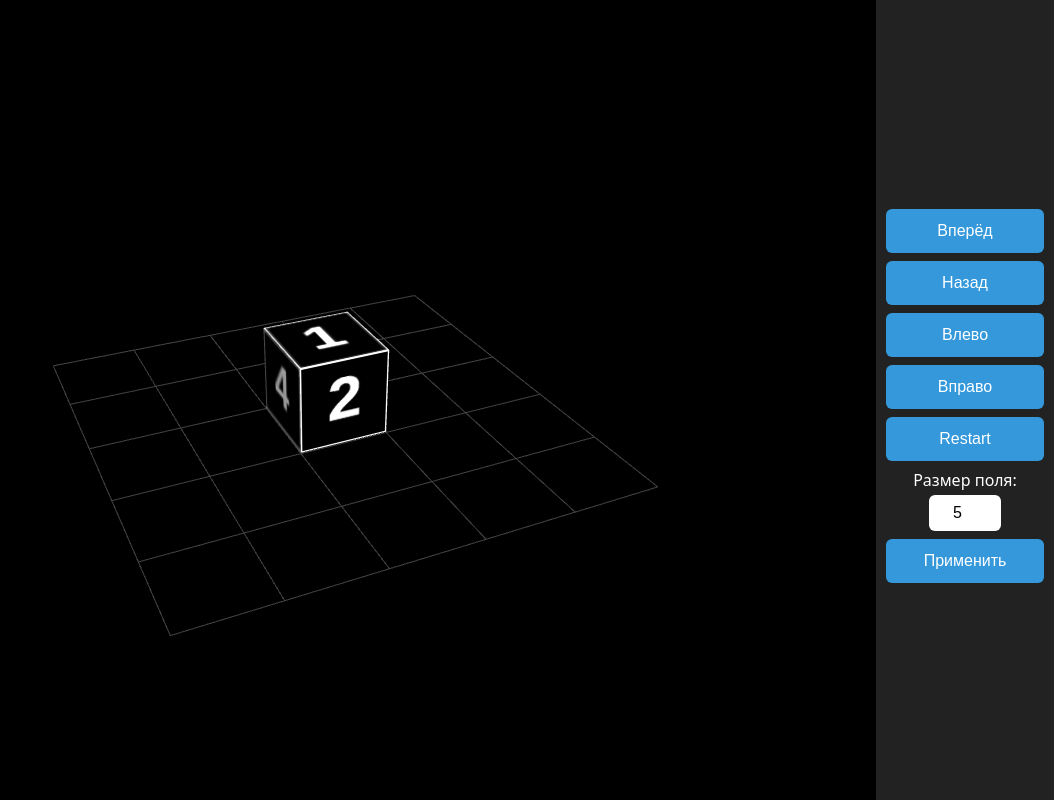
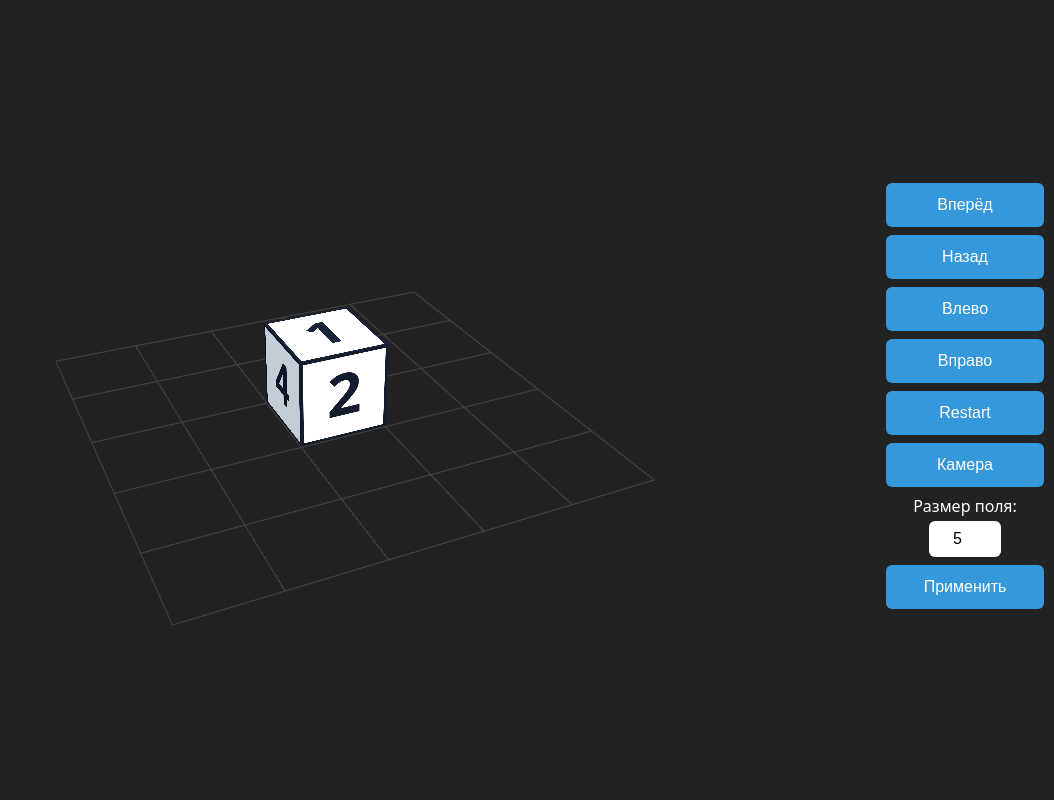
Before and after one commit to l3chat/CubeRoller, a plain HTML site: page cube3d.html in a window 1280 px wide. Shown: the whole page, without its empty margins (226-1280 px from the left). Drawn offline with nearby package versions, Linux system fonts and the light colour scheme; animation ran at ten frames a second.

Commit message:
Add 3D camera controls and improve layout stability

```diff
--- a/cube3d.html
+++ b/cube3d.html
@@ -19,6 +19,11 @@
             font-family: system-ui, -apple-system, BlinkMacSystemFont, "Segoe UI", sans-serif;
             overflow: hidden;
             overscroll-behavior: none;
+        }
+
+        body {
+            min-height: 100vh;
+            min-height: 100dvh;
         }
 
         #app {
@@ -43,6 +48,7 @@
             display: block;
             width: 100%;
             height: 100%;
+            touch-action: none;
         }
 
         #controls {
@@ -181,6 +187,7 @@
         <button type="button" onclick="roll('left')">Влево</button>
         <button type="button" onclick="roll('right')">Вправо</button>
         <button type="button" onclick="restart()">Restart</button>
+        <button type="button" onclick="fitCameraToGrid(true)">Камера</button>
         <label>
             Размер поля:
             <input type="number" id="gridSizeInput" value="5" min="1" max="20" inputmode="numeric">
@@ -191,14 +198,15 @@
 </div>
 
 <script src="https://cdnjs.cloudflare.com/ajax/libs/three.js/r128/three.min.js"></script>
+<script src="https://cdn.jsdelivr.net/npm/three@0.128.0/examples/js/controls/OrbitControls.js"></script>
 <script>
+"use strict";
 
 const viewport = document.getElementById('viewport');
 const gridSizeInput = document.getElementById('gridSizeInput');
 let gridSize = parseInt(gridSizeInput.value, 10) || 5;
+const cubeSize = 1;
 
-// === Создание текстур с цифрами ===
-// Для каждой стороны куба создаём canvas-текстуру с белой рамкой и цифрой.
 function createNumberTexture(number) {
     const size = 256;
     const canvas = document.createElement('canvas');
@@ -206,38 +214,44 @@
     canvas.height = size;
     const ctx = canvas.getContext('2d');
 
-    ctx.clearRect(0, 0, size, size);
+    ctx.fillStyle = '#f4f6f8';
+    ctx.fillRect(0, 0, size, size);
 
-    ctx.strokeStyle = 'white';
+    ctx.strokeStyle = '#111827';
     ctx.lineWidth = 8;
-    ctx.strokeRect(0, 0, size, size);
+    ctx.strokeRect(4, 4, size - 8, size - 8);
 
-    ctx.fillStyle = 'white';
-    ctx.font = 'bold 180px sans-serif';
+    ctx.fillStyle = '#111827';
+    ctx.font = 'bold 180px system-ui, sans-serif';
     ctx.textAlign = 'center';
     ctx.textBaseline = 'middle';
-    ctx.fillText(number.toString(), size / 2, size / 2);
+    ctx.fillText(number.toString(), size / 2, size / 2 + 8);
 
     const texture = new THREE.CanvasTexture(canvas);
+    texture.minFilter = THREE.LinearFilter;
+    texture.magFilter = THREE.LinearFilter;
     return texture;
 }
 
-// Сцена, камера, рендер
-// Рендерер живёт внутри отдельного контейнера, а не растягивается поверх всей страницы.
 const scene = new THREE.Scene();
 const camera = new THREE.PerspectiveCamera(45, 1, 0.1, 1000);
-const renderer = new THREE.WebGLRenderer({antialias: true});
-renderer.setPixelRatio(Math.min(window.devicePixelRatio || 1, 2));
+const renderer = new THREE.WebGLRenderer({ antialias: true });
+renderer.setClearColor(0x222222, 1);
 viewport.appendChild(renderer.domElement);
 
-// Освещение
-scene.add(new THREE.AmbientLight(0xffffff, 0.6));
-const directional = new THREE.DirectionalLight(0xffffff, 0.8);
+const orbitControls = new THREE.OrbitControls(camera, renderer.domElement);
+orbitControls.enableDamping = true;
+orbitControls.dampingFactor = 0.08;
+orbitControls.target.set(0, 0.15, 0);
+
+scene.add(new THREE.AmbientLight(0xffffff, 0.72));
+const directional = new THREE.DirectionalLight(0xffffff, 0.82);
 directional.position.set(5, 10, 7);
 scene.add(directional);
+const fill = new THREE.DirectionalLight(0x88bfff, 0.22);
+fill.position.set(-6, 4, -5);
+scene.add(fill);
 
-// Сетка
-// Визуальная сетка, соответствующая игровому полю.
 let grid = new THREE.GridHelper(gridSize, gridSize, 0x888888, 0x444444);
 grid.position.y = -0.01;
 scene.add(grid);
@@ -251,14 +265,17 @@
 
 function resizeRendererToViewport() {
     const { width, height } = getViewportSize();
+    if (width < 2 || height < 2) return false;
     camera.aspect = width / height;
+    renderer.setPixelRatio(Math.min(window.devicePixelRatio || 1, width < 800 ? 1.35 : 2));
+    renderer.setSize(width, height, false);
     camera.updateProjectionMatrix();
-    renderer.setSize(width, height, false);
+    return true;
 }
 
-function centerCamera() {
-    // Подбираем дистанцию по меньшему из вертикального и горизонтального углов обзора.
-    // Так всё поле вместе с кубиком остаётся видимым на широких и узких экранах.
+function fitCameraToGrid(force = false) {
+    if (!resizeRendererToViewport()) return;
+
     const { width, height } = getViewportSize();
     const aspect = width / height;
     const verticalFov = THREE.MathUtils.degToRad(camera.fov);
@@ -266,47 +283,44 @@
     const limitingFov = Math.min(verticalFov, horizontalFov);
 
     const halfBoard = gridSize / 2;
-    const boundingRadius = Math.sqrt(halfBoard * halfBoard + halfBoard * halfBoard + 1.2 * 1.2);
+    const boundingRadius = Math.sqrt(halfBoard * halfBoard + halfBoard * halfBoard + 1.35 * 1.35);
     const distance = (boundingRadius / Math.sin(limitingFov / 2)) * 1.08;
 
-    const target = new THREE.Vector3(0, 0.25, 0);
+    const target = new THREE.Vector3(0, 0.18, 0);
     const direction = new THREE.Vector3(-0.45, 0.65, 1).normalize();
 
     camera.position.copy(target).add(direction.multiplyScalar(distance));
-    camera.lookAt(target);
     camera.near = Math.max(0.01, distance / 100);
     camera.far = Math.max(1000, distance * 4);
+    orbitControls.target.copy(target);
+    orbitControls.update();
+    camera.lookAt(target);
     camera.updateProjectionMatrix();
 }
 
-function layoutScene() {
-    resizeRendererToViewport();
-    centerCamera();
+function layoutScene({ fit = false } = {}) {
+    const ok = resizeRendererToViewport();
+    if (ok && fit) fitCameraToGrid(true);
 }
 
-layoutScene();
+function scheduleLayout({ fit = false } = {}) {
+    requestAnimationFrame(() => layoutScene({ fit }));
+    setTimeout(() => layoutScene({ fit }), 80);
+    setTimeout(() => layoutScene({ fit }), 260);
+}
 
-if ('ResizeObserver' in window) {
-    const resizeObserver = new ResizeObserver(layoutScene);
-    resizeObserver.observe(viewport);
-}
-window.addEventListener('resize', layoutScene);
-
-// === Куб с цифрами и прозрачностью ===
-// Материалы для каждой стороны куба в порядке BoxGeometry.
-const cubeSize = 1;
-
-const numberMap = [3, 4, 1, 6, 2, 5]; // по порядку сторон в BoxGeometry
+const numberMap = [3, 4, 1, 6, 2, 5];
 const materials = numberMap.map(n => new THREE.MeshPhongMaterial({
     map: createNumberTexture(n),
+    color: 0xffffff,
     transparent: false,
-    opacity: 0.5
+    opacity: 1,
+    shininess: 35
 }));
 
 const angle = Math.PI / 2;
 const speed = 0.07;
 
-// Куб, который будем перекатывать по сетке.
 const cube = new THREE.Mesh(
     new THREE.BoxGeometry(cubeSize, cubeSize, cubeSize),
     materials
@@ -316,13 +330,9 @@
 cube.position.set(cubeshift, 0.5, cubeshift);
 scene.add(cube);
 
-// Переменные состояния
 let isRotating = false;
-
 const worldQuat = new THREE.Quaternion();
 
-// === Функция кантования ===
-// Поворот на 90° вокруг ребра с помощью временного pivot-объекта.
 function roll(direction) {
     if (isRotating) return;
 
@@ -334,28 +344,23 @@
 
     if (direction === 'up') {
         axis.set(-1, 0, 0);
-        // Запрет выхода за границу.
         if (Math.abs(pivotZ) > (gridSize - 1) / 2) { return; }
     }
     if (direction === 'down') {
         axis.set(1, 0, 0);
         pivotZ += 1;
-        // Запрет выхода за границу.
         if (Math.abs(pivotZ) > (gridSize - 1) / 2) { return; }
     }
     if (direction === 'left') {
         axis.set(0, 0, 1);
-        // Запрет выхода за границу.
         if (Math.abs(pivotX) > (gridSize - 1) / 2) { return; }
     }
     if (direction === 'right') {
         axis.set(0, 0, -1);
         pivotX += 1;
-        // Запрет выхода за границу.
         if (Math.abs(pivotX) > (gridSize - 1) / 2) { return; }
     }
 
-    // Временно вынимаем куб из сцены и добавляем к pivot.
     scene.remove(cube);
 
     pivot.position.set(pivotX, 0, pivotZ);
@@ -363,7 +368,6 @@
     scene.add(pivot);
     pivot.add(cube);
 
-    // Переводим куб к правильному ребру pivot перед вращением.
     const dx = (direction === 'left') ? 0 : (direction === 'right') ? -1 : 0;
     const dz = (direction === 'up') ? 0 : (direction === 'down') ? -1 : 0;
     cube.position.set(0.5 + dx, 0.5, 0.5 + dz);
@@ -371,14 +375,12 @@
     isRotating = true;
     let rotated = 0;
     function animateRotation() {
-        // Плавная анимация поворота на 90°.
         const step = Math.min(speed, angle - rotated);
         pivot.rotateOnAxis(axis, step);
         rotated += step;
         if (rotated < angle) {
             requestAnimationFrame(animateRotation);
         } else {
-            // Фиксируем итоговую ориентацию в мировых координатах.
             cube.updateMatrixWorld(true);
             cube.getWorldQuaternion(worldQuat);
 
@@ -388,7 +390,6 @@
             scene.add(cube);
             cube.quaternion.copy(worldQuat);
 
-            // Возвращаем куб в сцену и корректируем позицию.
             const dx = (direction === 'left') ? -1 : (direction === 'right') ? 0 : 0;
             const dz = (direction === 'up') ? -1 : (direction === 'down') ? 0 : 0;
             cube.position.set(pivotX + 0.5 + dx, 0.5, pivotZ + 0.5 + dz);
@@ -399,16 +400,13 @@
     animateRotation();
 }
 
-// === Анимация сцены ===
-// Непрерывный рендеринг; вращение запускается отдельно.
 function animate() {
     requestAnimationFrame(animate);
+    orbitControls.update();
     renderer.render(scene, camera);
 }
 animate();
 
-// === Управление клавишами курсора ===
-// Поддержка стрелок клавиатуры.
 window.addEventListener('keydown', (event) => {
     if (event.target instanceof HTMLInputElement) return;
 
@@ -426,17 +424,15 @@
 });
 
 function restart() {
-    // Сброс положения и ориентации куба к начальному состоянию.
-    if (isRotating) return; // Не сбрасывать во время поворота
+    if (isRotating) return;
 
     cubeshift = (gridSize % 2 === 0) ? 0.5 : 0;
     cube.position.set(cubeshift, 0.5, cubeshift);
     cube.rotation.set(0, 0, 0);
-    cube.quaternion.set(0, 0, 0, 1); // Сброс quaternion, если используется
+    cube.quaternion.set(0, 0, 0, 1);
 }
 
 function updateGrid() {
-    // Пересоздаём сетку при изменении размера поля.
     scene.remove(grid);
     grid = new THREE.GridHelper(gridSize, gridSize, 0x888888, 0x444444);
     grid.position.y = -0.01;
@@ -444,15 +440,28 @@
 }
 
 function applyGridSize() {
-    // Применяем размер поля из инпута и перезапускаем сцену.
     const value = parseInt(gridSizeInput.value, 10);
     if (!isNaN(value) && value >= 1 && value <= 20) {
         gridSize = value;
         updateGrid();
         restart();
-        layoutScene();
+        scheduleLayout({ fit: true });
     }
 }
+
+if ('ResizeObserver' in window) {
+    const resizeObserver = new ResizeObserver(() => scheduleLayout({ fit: false }));
+    resizeObserver.observe(viewport);
+}
+
+window.addEventListener('resize', () => scheduleLayout({ fit: false }));
+window.addEventListener('orientationchange', () => scheduleLayout({ fit: true }));
+window.addEventListener('pageshow', () => scheduleLayout({ fit: true }));
+document.addEventListener('visibilitychange', () => {
+    if (!document.hidden) scheduleLayout({ fit: true });
+});
+
+scheduleLayout({ fit: true });
 
 </script>
 
```
